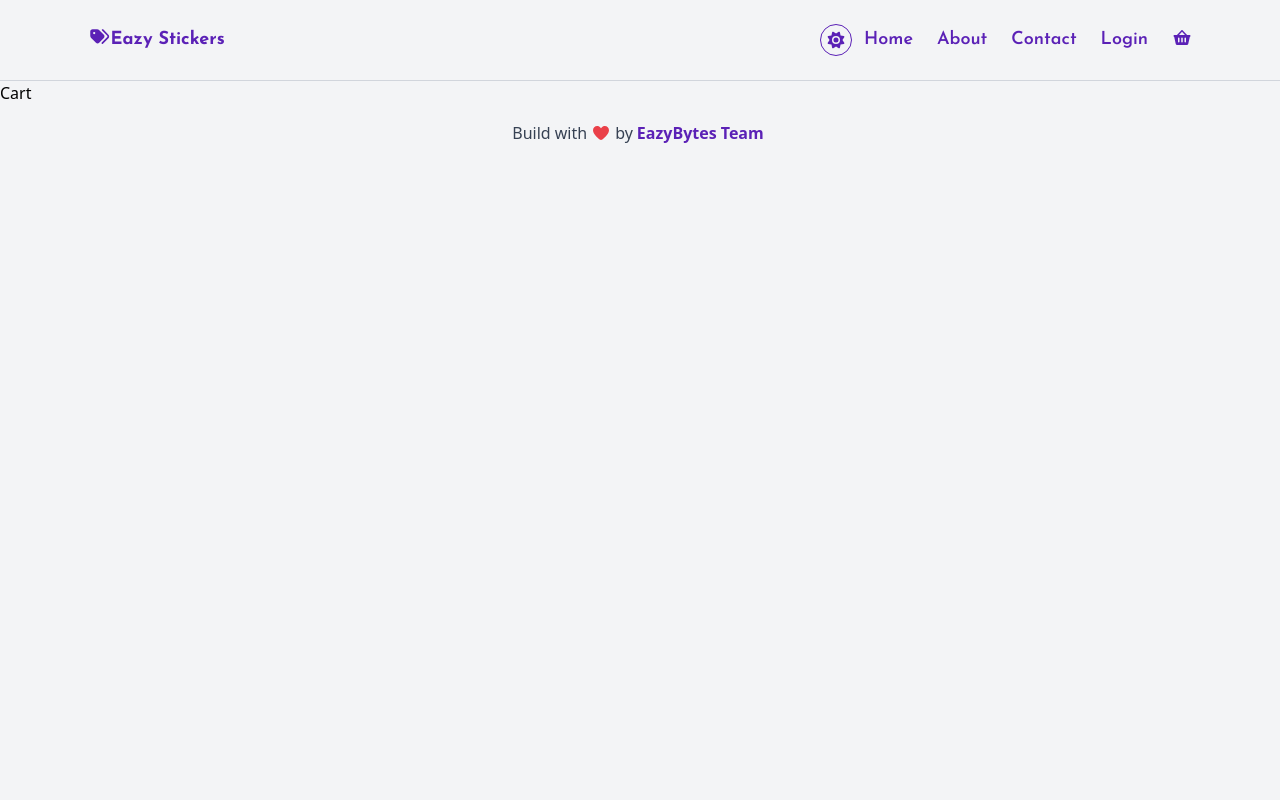
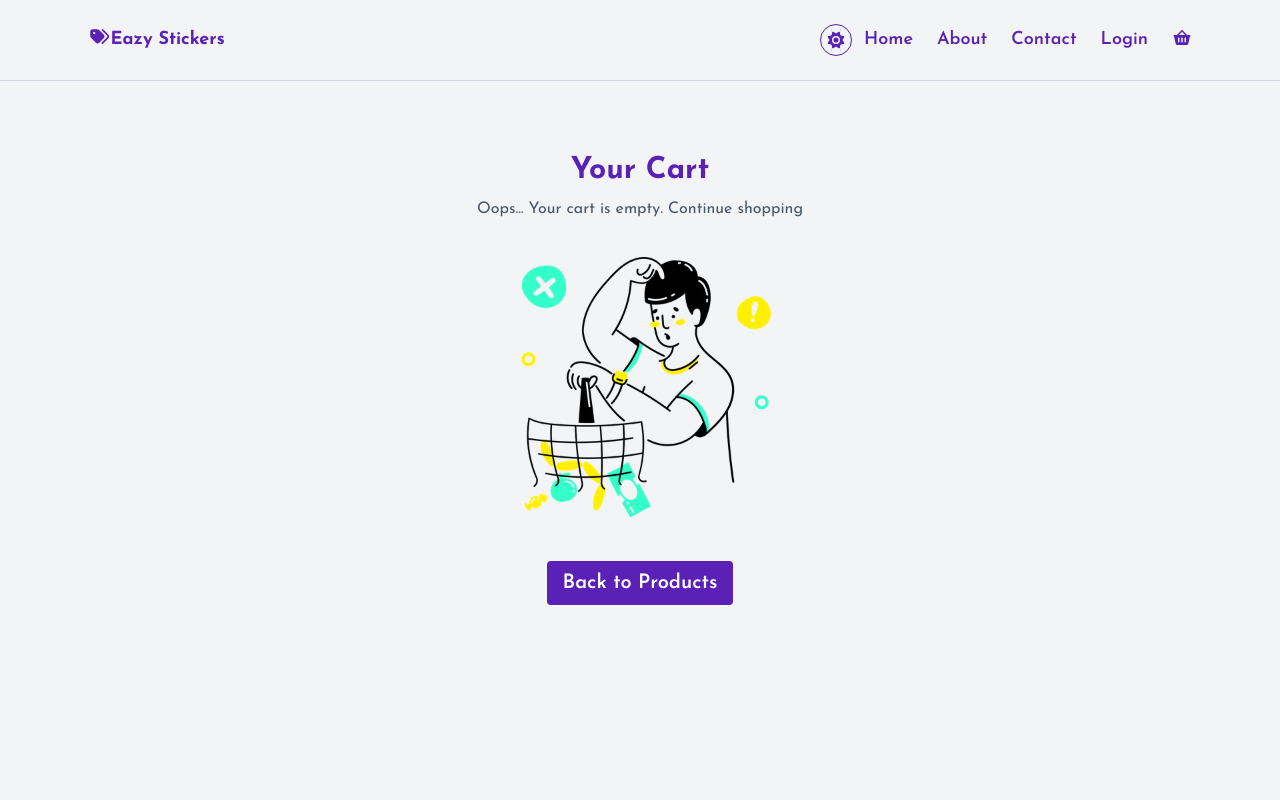
Before and after one commit to TomiSar/storeapplication-ecommerce, a React (Vite) app in the folder frontend/: page /cart in a window 1280 px wide. Shown: the top 800 px of the page. Built offline with nearby package versions, Linux system fonts and the light colour scheme.

Commit message:
Added Cart Page also in Components.

```diff
--- a/frontend/src/components/Cart.tsx
+++ b/frontend/src/components/Cart.tsx
@@ -1,3 +1,35 @@
+import PageTitle from './PageTitle';
+import { useNavigate } from 'react-router-dom';
+import emptyCartImage from '../assets/util/emptycart.png';
+
 export default function Cart() {
-  return <div>Cart</div>;
+  const navigation = useNavigate();
+
+  const handleClick = () => {
+    navigation('/home', { state: { username: 'madan' } });
+  };
+
+  return (
+    <div className='min-h-[852px] py-12 bg-normalbg dark:bg-darkbg font-primary'>
+      <div className='max-w-4xl mx-auto px-4'>
+        <PageTitle title='Your Cart' />
+        <div className='text-center text-gray-600 dark:text-lighter flex flex-col items-center'>
+          <p className='max-w-[576px] px-2 mx-auto text-base mb-4'>
+            Oops... Your cart is empty. Continue shopping
+          </p>
+          <img
+            src={emptyCartImage}
+            alt='Empty Cart'
+            className='max-w-[300px] mx-auto mb-6 dark:bg-light dark:rounded-md'
+          />
+          <button
+            onClick={handleClick}
+            className='py-2 px-4 bg-primary dark:bg-light text-white dark:text-black text-xl font-semibold rounded-sm flex justify-center items-center hover:bg-dark dark:hover:bg-lighter transition'
+          >
+            Back to Products
+          </button>
+        </div>
+      </div>
+    </div>
+  );
 }
```
